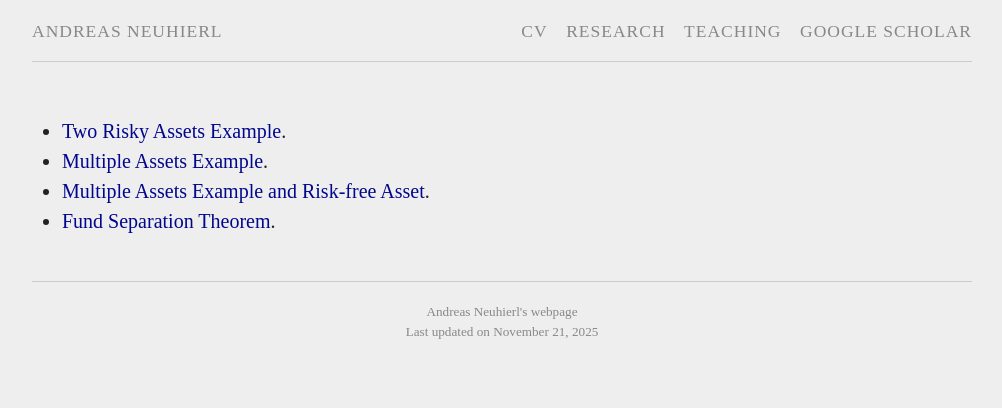
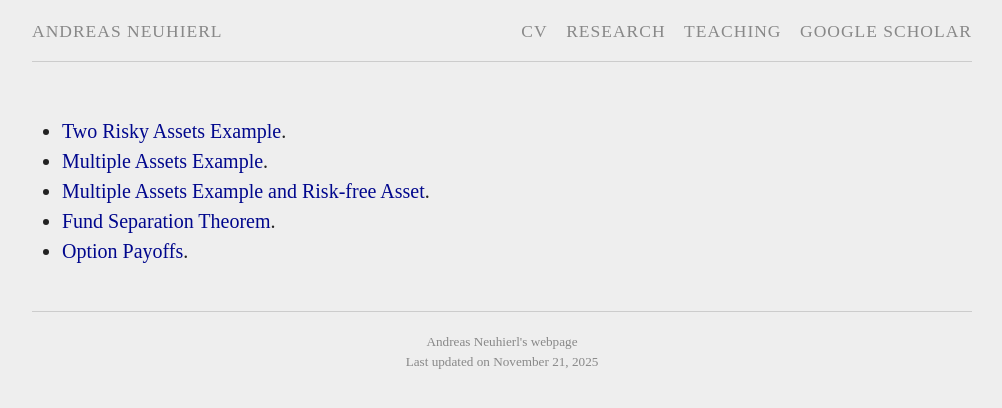
Before and after one commit to aneuhierl/aneuhierl.github.io, a Jekyll site: the page built from investments/index.md, in a window 1280 px wide. Shown: the top 408 px of the page, without its empty margins (138-1140 px from the left). Built offline with Jekyll 4.4.1, drawn with Linux system fonts in a browser that asks for light colours; our own code applies the rules of GitHub Pages for plain Markdown files; comment, search, counter and statistics services are not loaded.

Commit message:
Add link to Option Payoffs in index.md

```diff
--- a/investments/index.md
+++ b/investments/index.md
@@ -2,3 +2,4 @@
 - [Multiple Assets Example](https://aneuhierl.github.io/investments/multiple_assets.html).
 - [Multiple Assets Example and Risk-free Asset](https://aneuhierl.github.io/investments/mv_plot_with_rf.html).
 - [Fund Separation Theorem](https://aneuhierl.github.io/investments/fund_separation_extended.html).
+- [Option Payoffs](https://aneuhierl.github.io/investments/option_payoff_app.html).
```
